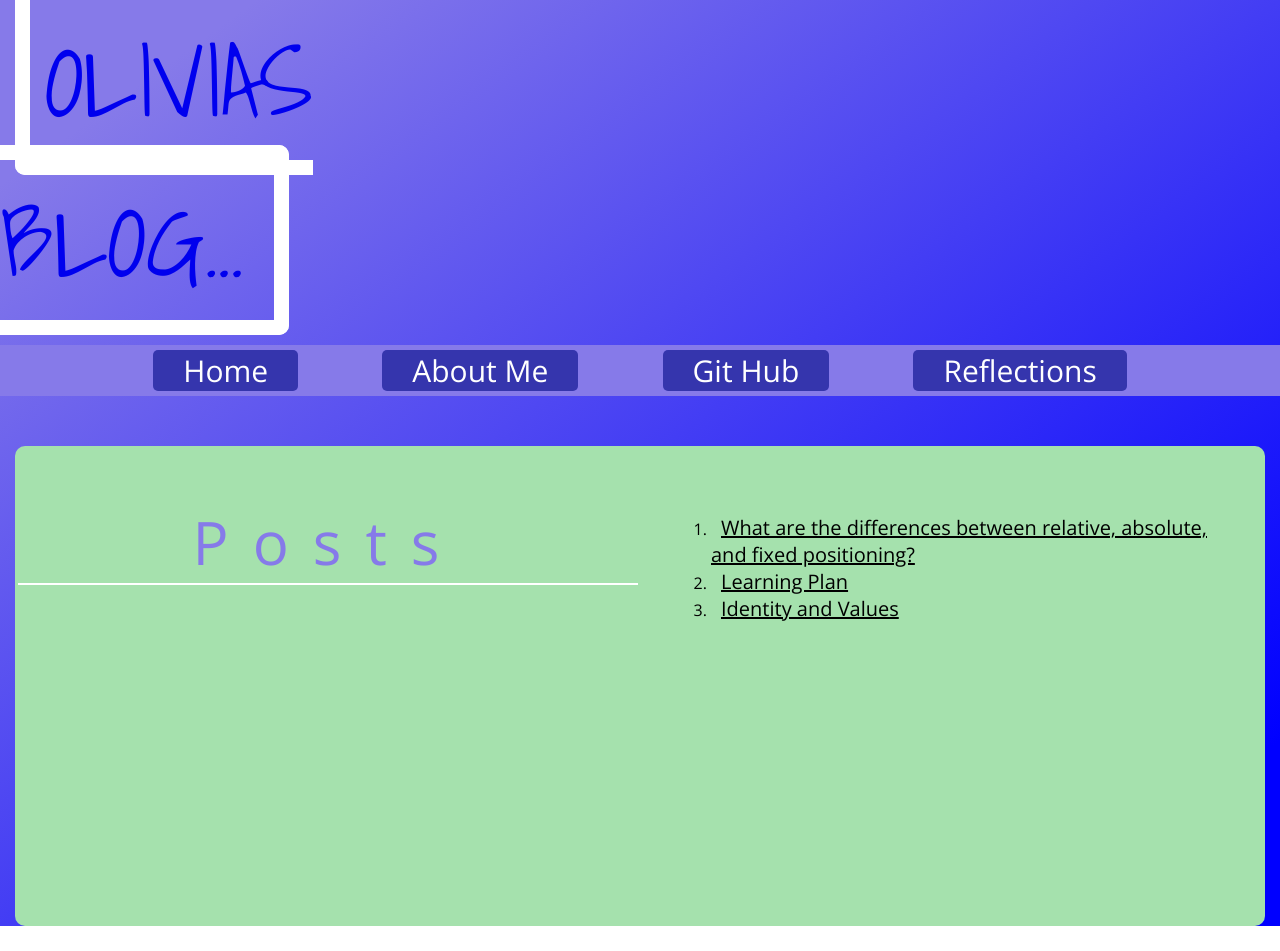
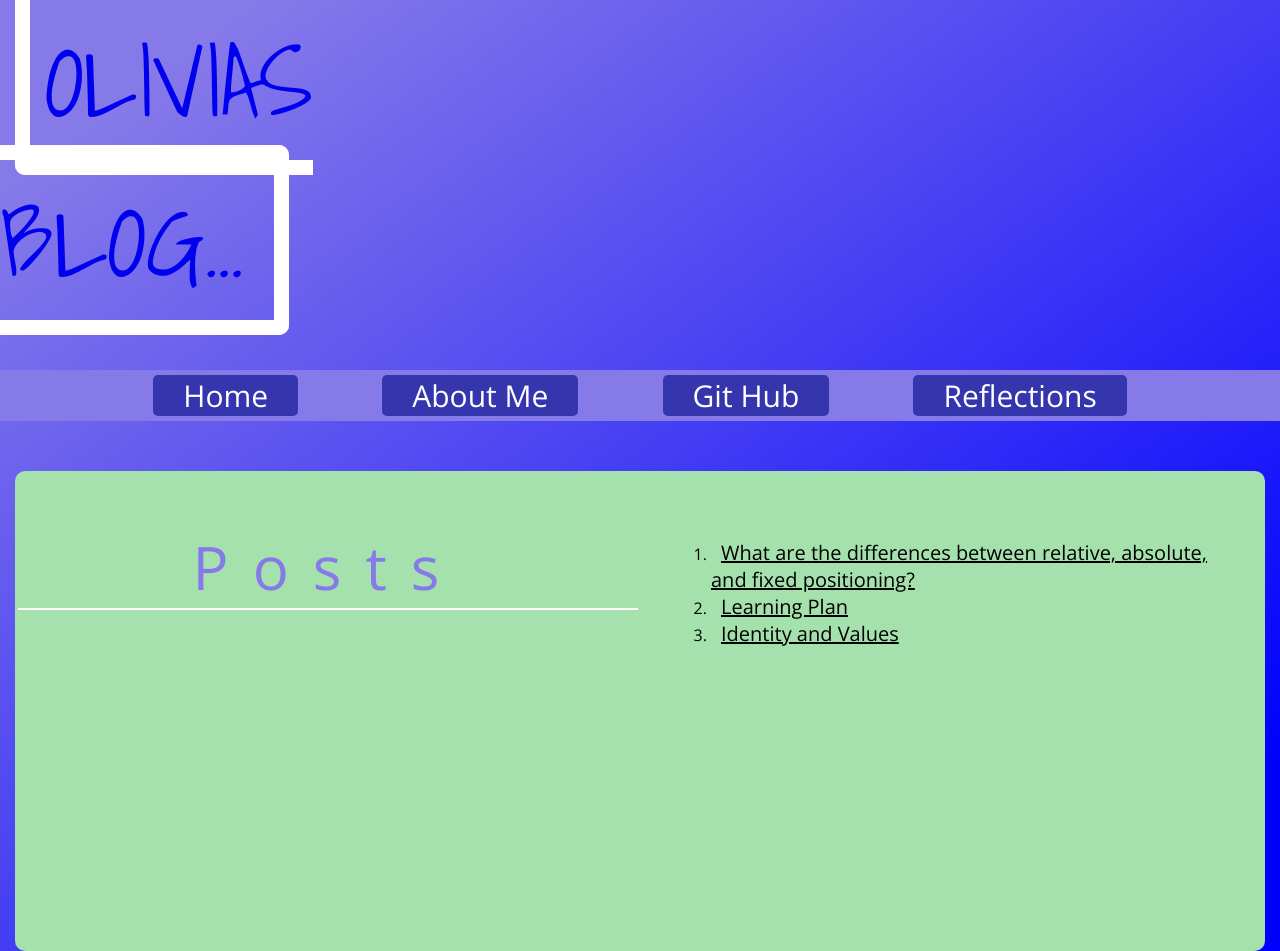
Before and after one commit to schultzo/schultzo.github.io, a plain HTML site: page index.html in a window 1280 px wide. Before the commit the page ends 926 px from the top, so only its background shows below. Drawn offline with nearby package versions, Linux system fonts and the light colour scheme.

Commit message:
Update Pages

```diff
--- a/styles/main.css
+++ b/styles/main.css
@@ -19,7 +19,7 @@ hr{
 }
 
 nav{
-    margin: 25px 0 0 0;
+    margin: 50px 0 0 0;
     padding: 5px 0 5px 0;
     background-color: #867AE9;
     text-align: center;
```
